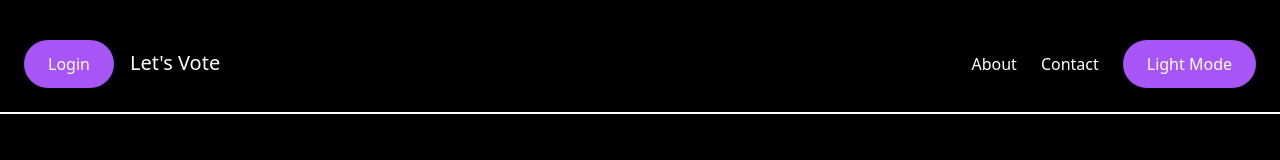
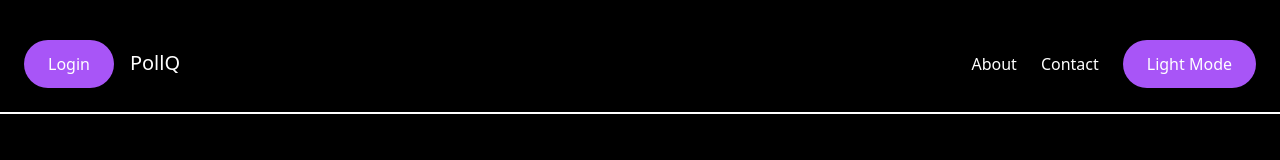
Before and after one commit to namansharma3007/PollQ, a React (Vite) app in the folder frontend-voting/: page / in a window 1280 px wide. Shown: the top 160 px of the page. Built offline with nearby package versions, Linux system fonts and the light colour scheme.

Commit message:
Update Landing.tsx

```diff
--- a/frontend-voting/src/pages/Landing.tsx
+++ b/frontend-voting/src/pages/Landing.tsx
@@ -18,7 +18,7 @@ const Landing = () => {
             Login
           </button>
           {show && <Sidebar show={show} onClose={() => setShow(false)} />}
-          <span className="px-4">Let's Vote</span>
+          <span className="px-4">PollQ</span>
         </div>
         <nav className="space-x-6">
           <a href="#about" className={`hover:text-blue-500 ${isDarkMode ? 'text-white' : 'text-gray-900'}`}>About</a>
```
